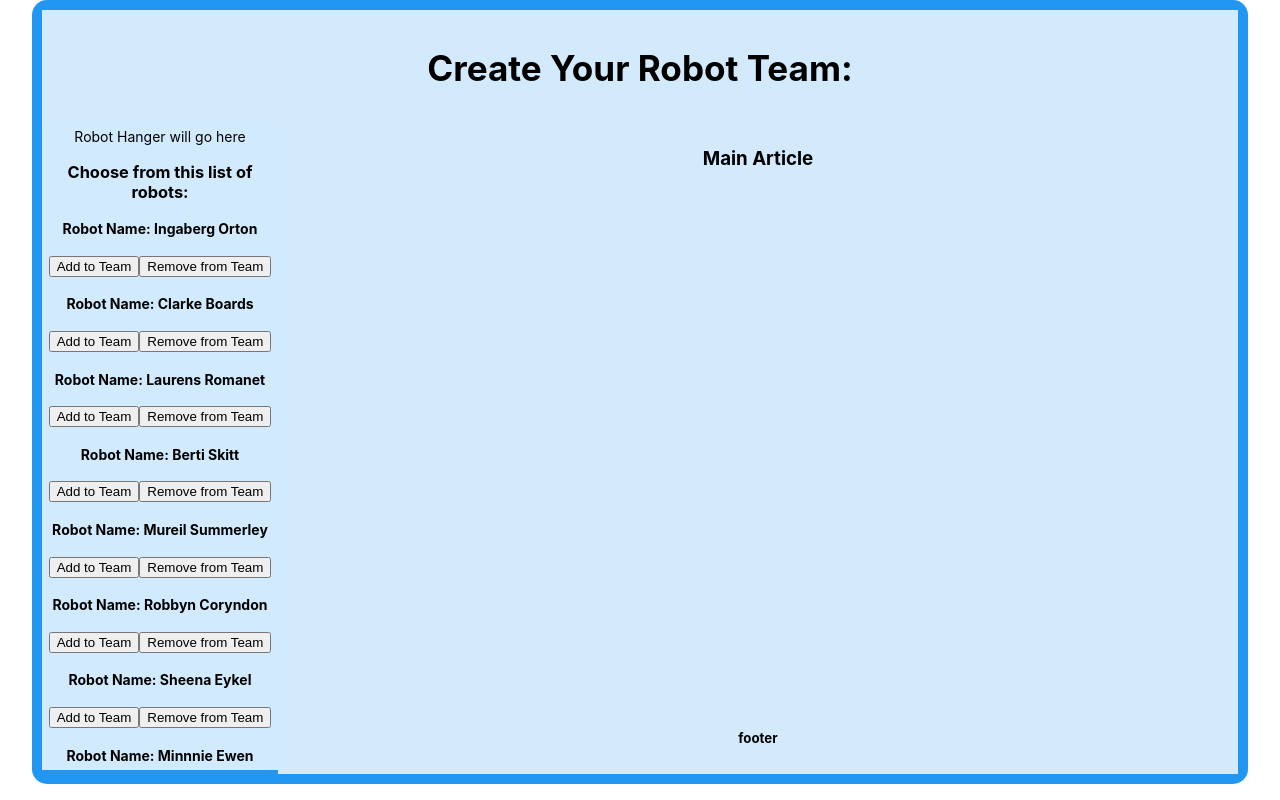
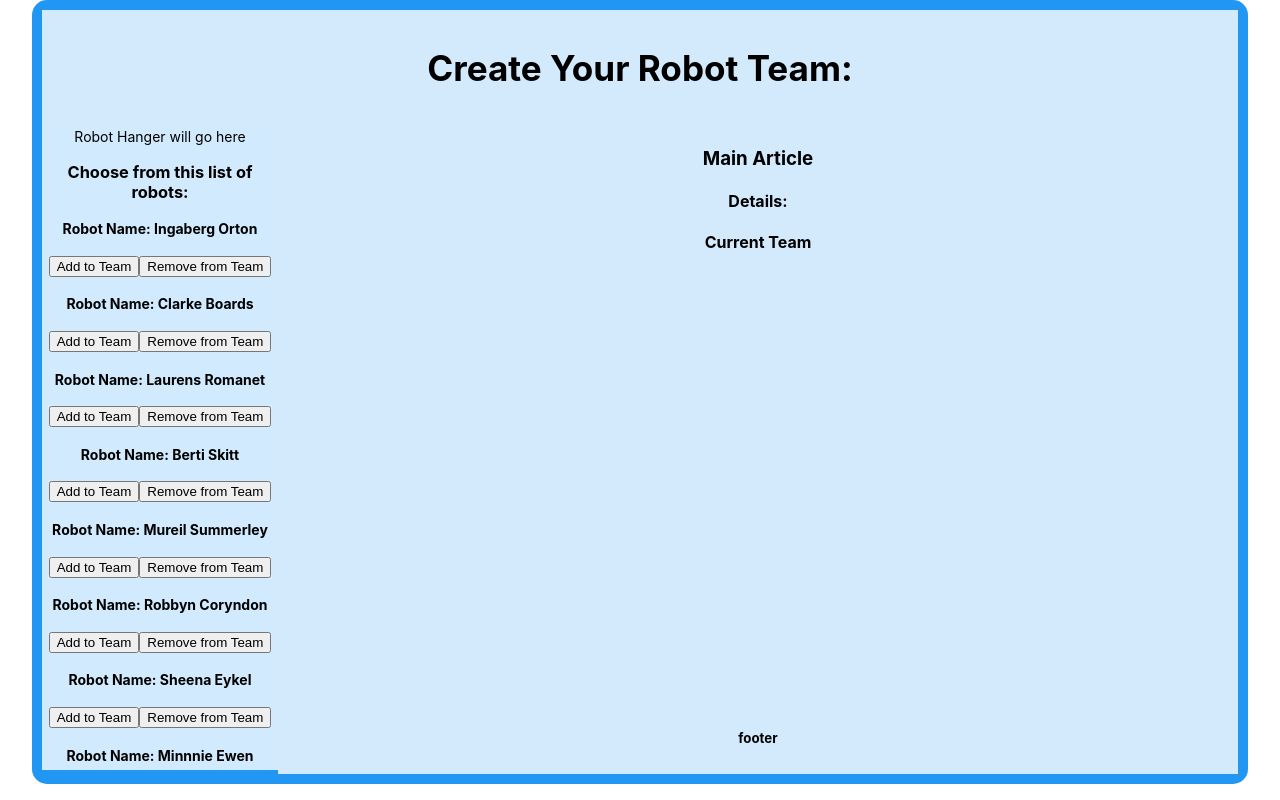
Before and after one commit to TheMartinCrabtree/GRO, a React (Create React App) app: page / in a window 1280 px wide. Built offline with nearby package versions, Linux system fonts and the light colour scheme.

Commit message:
minor stuffs

```diff
--- a/src/App.js
+++ b/src/App.js
@@ -1,7 +1,8 @@
 import React, { useContext } from 'react';
 import './App.css';
 import Store, { Context } from './Store';
-import RobotList from './components/RobotList'
+import RobotList from './components/RobotList';
+import MainHud from './components/MainHud';
 
 function App() {
 
@@ -21,6 +22,7 @@ function App() {
           </div>
           <div className="item3">
             <h3>Main Article</h3>
+            <MainHud />
           </div>
           <div className="item5">
             <footer>
```
